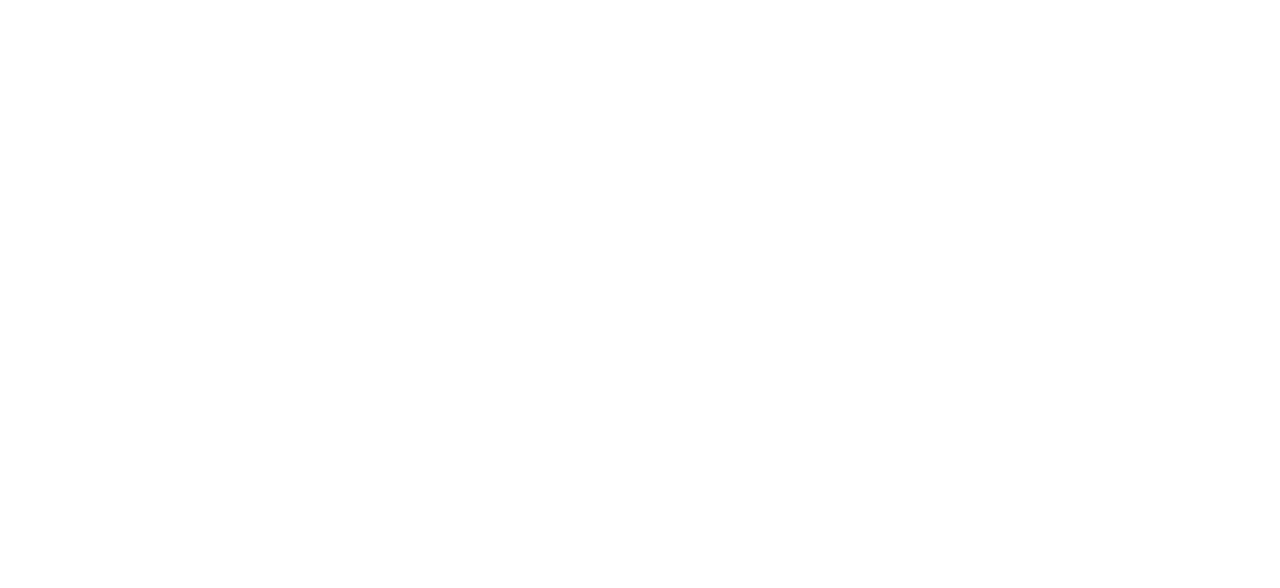
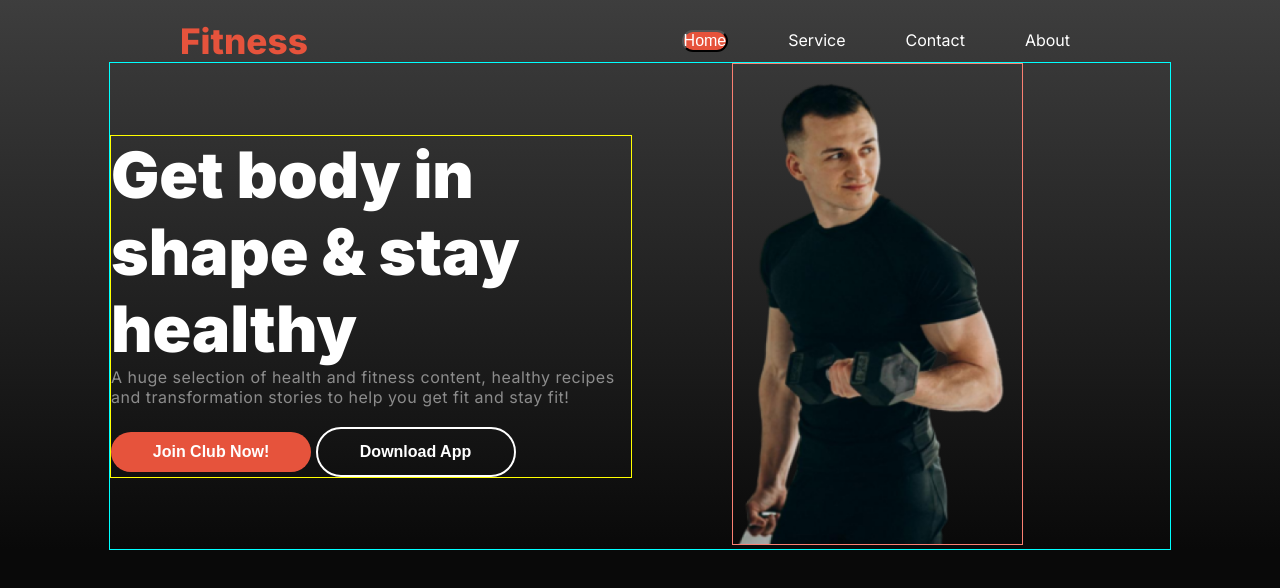
Before and after one commit to Amitdhar9357/-Assignment-02, a plain HTML site: page index.html in a window 1280 px wide. Drawn offline with Linux system fonts and the light colour scheme.

Commit message:
nav and banner done

```diff
--- /dev/null
+++ b/Style/assignment2.css
@@ -0,0 +1,114 @@
+@import url('https://fonts.googleapis.com/css2?family=Inter:ital,opsz,wght@0,14..32,100..900;1,14..32,100..900&display=swap');
+
+*{
+  margin: 0;
+  padding: 0;
+}
+.inter-font{
+  font-family: "Inter", sans-serif;
+  font-optical-sizing: auto;
+  font-weight: 400;
+  font-style: normal;
+}
+
+/* shared styles */
+.nav-bg{
+  border-radius: 46px;
+  background: rgb(230, 83, 60);
+}
+
+.bg-color{
+  /* background:  linear-gradient(90.00deg, rgb(17, 17, 17),rgba(119, 119, 119, 0) 100%); */
+  /* background:  linear-gradient(180.00deg, rgb(17, 17, 17),rgba(119, 119, 119, 0) 100%); */
+  background: linear-gradient(180.00deg, rgba(65, 65, 65, 0.938),rgba(119, 119, 119, 0) 100%);
+}
+.btn-primary{
+  width: 200px;
+  height: 40px;
+  color: rgb(255, 255, 255);
+  font-size: 1rem;
+  font-weight: 600;
+  border: none;
+  border-radius: 42px;
+  background: rgb(230, 83, 60);
+  margin-top: 25px;
+}
+.background-color{
+  background-color: rgba(0, 0, 0, 0.966);
+}
+
+
+/* nav section */
+.navbar{
+  display: flex;
+  justify-content: space-between;
+  align-items: center;
+  margin: 0px 180px;
+}
+.brand{
+  color: rgb(230, 83, 60);
+  font-size: 2.20rem;
+  font-weight: 800;
+  margin-top: 20px;
+}
+.nav-links{
+  display: flex;
+  margin-top: 20px;
+
+}
+.nav-item{
+  list-style: none;
+  margin: 0 30px;
+
+
+}
+
+.nav-link{
+  color: rgb(255, 255, 255);
+  font-size: 1rem;
+  font-weight: 400;
+  text-decoration: none;
+}
+
+/* banner section */
+.banner{
+  max-width: 1060px;
+  border: 1px solid aqua;
+  display: flex;
+  align-items: center;
+  margin: 0 auto;
+  gap: 100px;
+}
+
+.banner-content{
+  border: 1px solid yellow;
+  max-width: 520px;
+  /* margin: auto 180px; */
+}
+.banner-title{
+  color: rgb(255, 255, 255);
+  font-size: 4rem;
+  font-weight: 900;
+}
+
+.banner-description{
+  color: rgba(255, 255, 255, 0.5);
+  font-size: 1rem;
+  font-weight: 400;
+  letter-spacing: 0.5px;
+}
+.btn{
+  width: 200px;
+  height: 50px;
+  border: 2px solid white;
+  border-radius: 42px;
+  color: white;
+  font-size: 1rem;
+  font-weight: 600;
+  background: none;
+  margin-top: ;
+}
+.banner-img{
+  border: 1px solid salmon;
+  height: 480px;
+}
--- a/index.html
+++ b/index.html
@@ -4,10 +4,32 @@
   <meta charset="UTF-8">
   <meta name="viewport" content="width=device-width, initial-scale=1.0">
   <title>Fitness</title>
+  <link rel="stylesheet" href="Style/assignment2.css">
 </head>
-<body>
-  <header>
-
+<body class="inter-font background-color">
+  <header class="bg-color">
+    <nav class="navbar">
+      <h3 class="brand">Fitness</h3>
+      <div>
+        <ul class="nav-links">
+          <li class="nav-item"><button class="nav-bg"><a class="nav-link " href="">Home</a></button></li>
+          <li class="nav-item"><a class="nav-link" href="">Service</a></li>
+          <li class="nav-item"><a class="nav-link" href="">Contact</a></li>
+          <li class="nav-item"><a class="nav-link" href="">About</a></li>
+        </ul>
+      </div>
+    </nav>
+    <section class="banner">
+      <div class="banner-content">
+        <h2 class="banner-title">Get body in shape & stay healthy</h2>
+        <p class="banner-description">A huge selection of health and fitness content, healthy recipes and transformation stories to help you get fit and stay fit!</p>
+        <button class="btn-primary">Join Club Now!</button>
+        <button class="btn">Download App</button>
+      </div>
+      <div >
+        <img class="banner-img" src="images/Images 2.png" alt="">
+      </div>
+    </section>
   </header>
   <main>
 
```
Also changed, not shown: images/Images 2.png (added), images/exercise1.jpg (added), images/exercise2.png (added), images/exercise3.png (added), images/exercise5.jpg (added), images/exercise6.jpg (added), images/image 2.png (added), images/image 3.png (added), images/image 4.png (added), images/image 5.png (added), images/run.jpg (added), images/trainer1.png (added), images/trainer2.png (added), images/trainer3.png (added), 2 more files, 2 other files.
